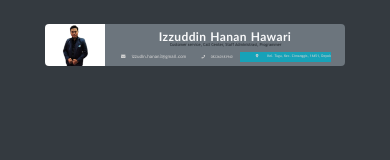
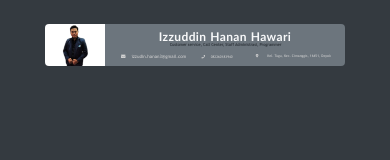
Before and after one commit to IHH123/CV-Hanan.github.io, a plain HTML site: page index.html in a window 390 px wide. Drawn offline with Linux system fonts and the light colour scheme; files whose address does not match are found by name.

Commit message:
Perubahan ke 103

```diff
--- a/index.html
+++ b/index.html
@@ -33,7 +33,7 @@
                 <a class="pt-2 position-relative" href="https://api.whatsapp.com/send?phone=082260183940&text=Hallo%20mas%20Hanan" style="color: inherit; text-decoration: none;">082260183940
                 </a>
               </div>
-              <div class="contact-us-address d-flex d-sm-none bg-info">
+              <div class="contact-us-address d-flex d-sm-none">
                 <!-- &nbsp -->
                 <div class="fas fa-map-marker-alt fa-xs position-relative ml-3">&nbsp</div>
                 <div class="pl-2 contact-address position-relative">Kel. Tugu, Kec. Cimanggis, 16451, Depok</div>
```
